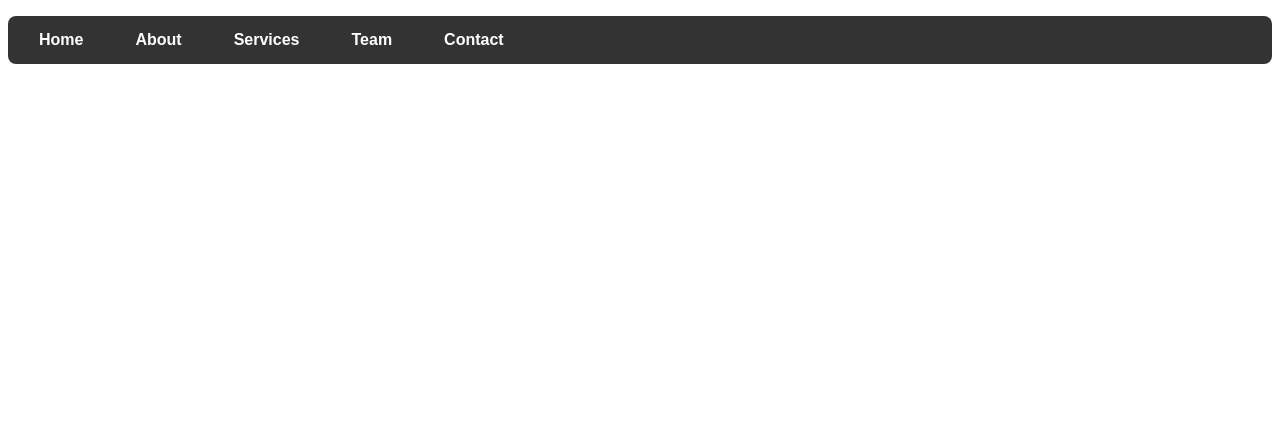
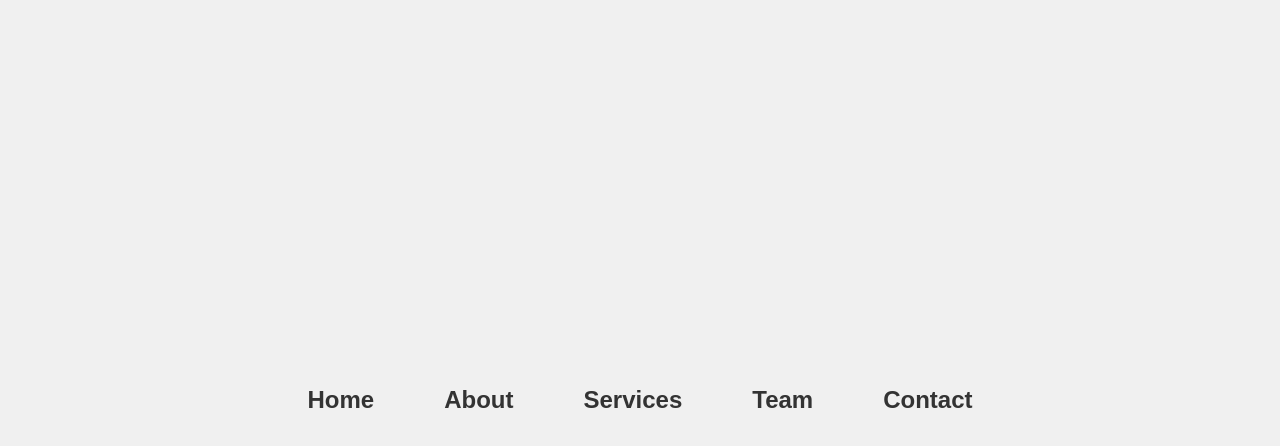
Before and after one commit to joaobaratelli/Hover-, a plain HTML site: page index.html in a window 1280 px wide. Drawn offline with Linux system fonts and the light colour scheme.

Commit message:
Update style.css

```diff
--- a/style.css
+++ b/style.css
@@ -1,26 +1,42 @@
-/* Estilização básica do menu */
+/* Reset básico para tirar espaços em branco das bordas */
+* {
+    margin: 0;
+    padding: 0;
+    box-sizing: border-box;
+}
+
+/* Isso faz o conteúdo ficar no centro da página toda */
+body {
+    display: flex;
+    justify-content: center; /* Centraliza horizontalmente */
+    align-items: center;     /* Centraliza verticalmente */
+    height: 100vh;           /* Usa a altura total da tela */
+    background-color: #f0f0f0;
+}
+
 .navbar ul {
-  list-style-type: none;
-  display: flex;
-  gap: 20px;
-  background-color: #333;
-  padding: 15px;
-  border-radius: 8px;
+    list-style-type: none;
+    display: flex;
+    gap: 30px; /* Espaço entre as palavras */
 }
 
 .navbar a {
-  text-decoration: none;
-  color: white;
-  font-family: Arial, sans-serif;
-  font-weight: bold;
-  padding: 8px 16px;
-  transition: all 0.3s ease; /* Faz o efeito ser suave */
+    text-decoration: none;
+    color: #333;
+    font-family: 'Arial', sans-serif;
+
+    /* LETRAS GRANDES */
+    font-size: 24px;
+    font-weight: bold;
+
+    padding: 10px 20px;
+    display: inline-block;
+    transition: all 0.4s ease; /* Deixa o efeito suave */
 }
 
-/* EFEITO HOVER */
+/* EFEITO HOVER (Ao passar o mouse) */
 .navbar a:hover {
-  background-color: #ff9900; /* Muda a cor de fundo */
-  color: #000;              /* Muda a cor da letra */
-  border-radius: 4px;       /* Arredonda os cantos */
-  transform: scale(1.1);    /* Dá um leve zoom no item */
+    color: #007bff;          /* Muda a cor da letra para azul */
+    transform: scale(1.3);   /* Aumenta o tamanho (Efeito Zoom) */
+    letter-spacing: 2px;     /* Afasta um pouco as letras */
 }
```
